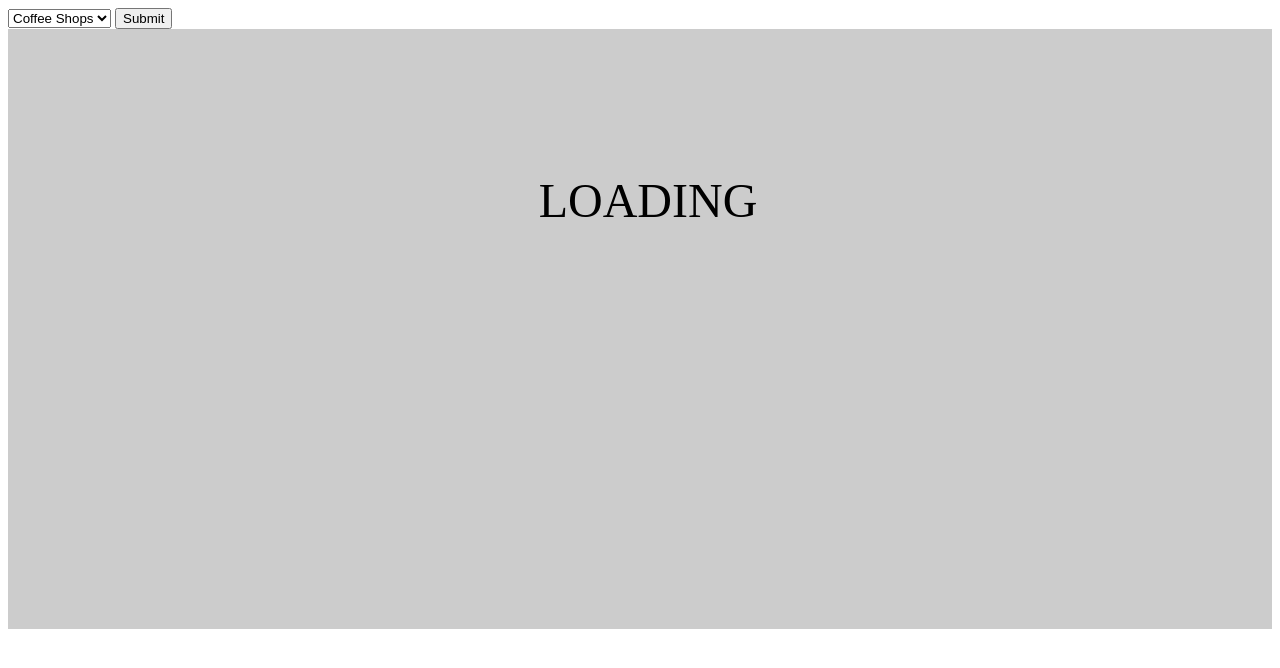
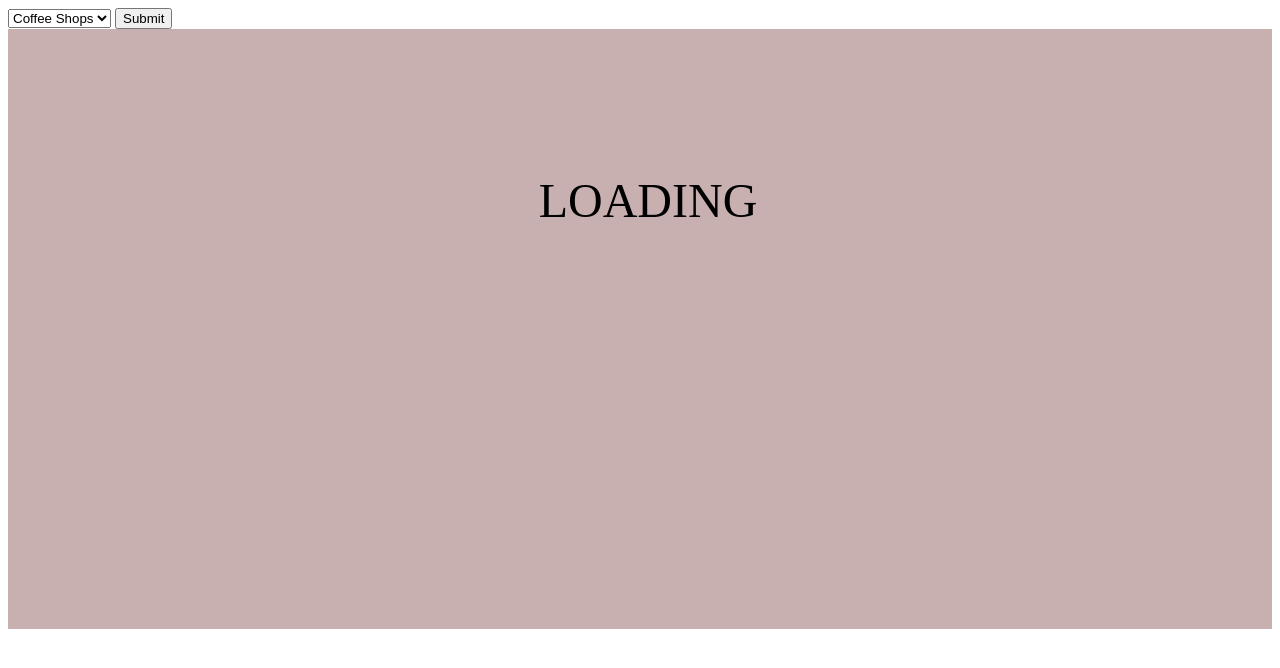
Before and after one commit to ericlowe25/JS-Interactive-map, a plain HTML site: page index.html in a window 1280 px wide. Drawn offline with nearby package versions, Linux system fonts and the light colour scheme.

Commit message:
complete

```diff
--- a/styles.css
+++ b/styles.css
@@ -1,6 +1,6 @@
 #map {
     height: 600px;
-    background-color: #ccc;
+    background-color: #c9b0b0;
 }
 #map::before{
     content: 'LOADING';
```
Also changed, not shown: index.js (+6 -10 lines).
